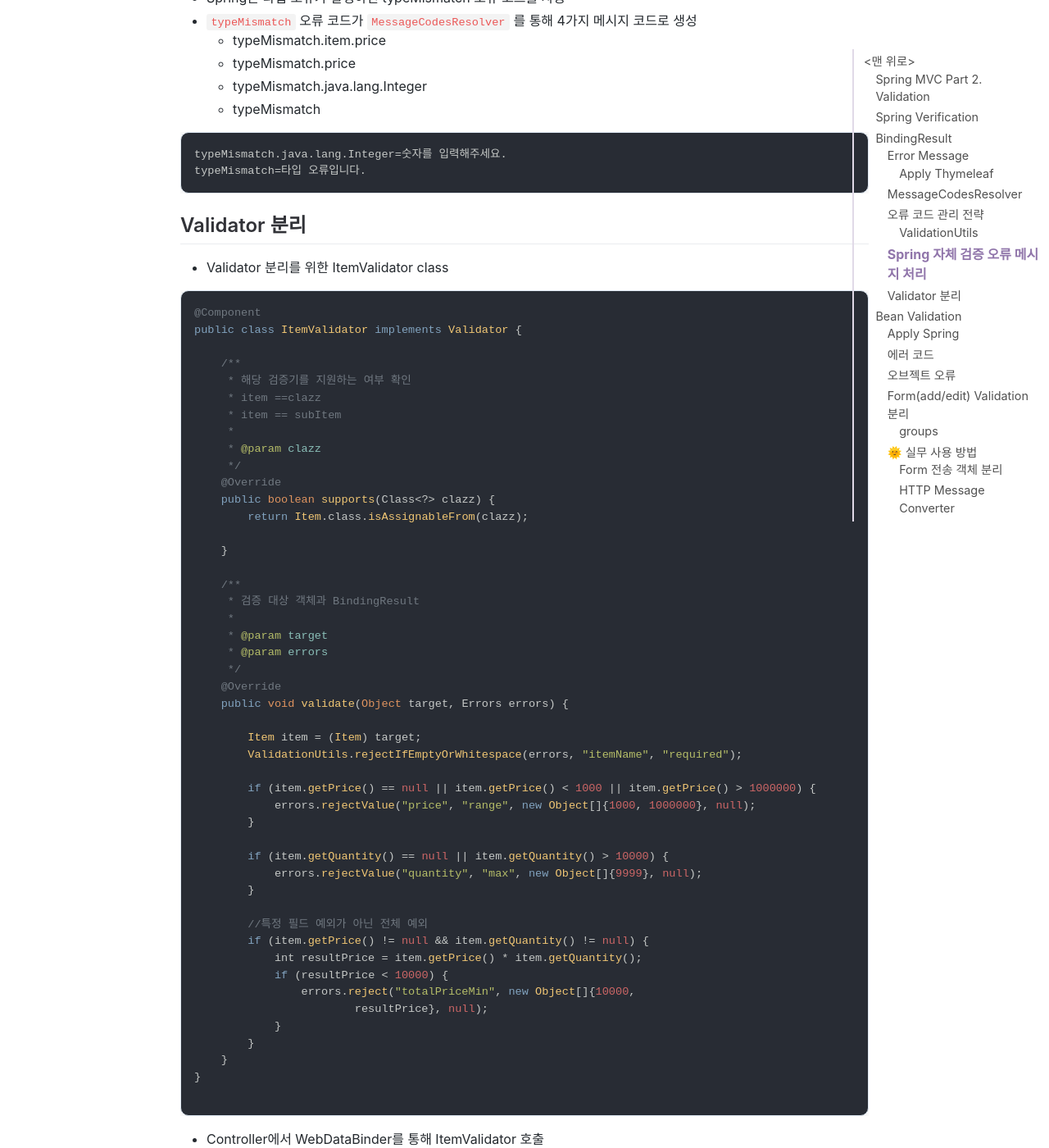
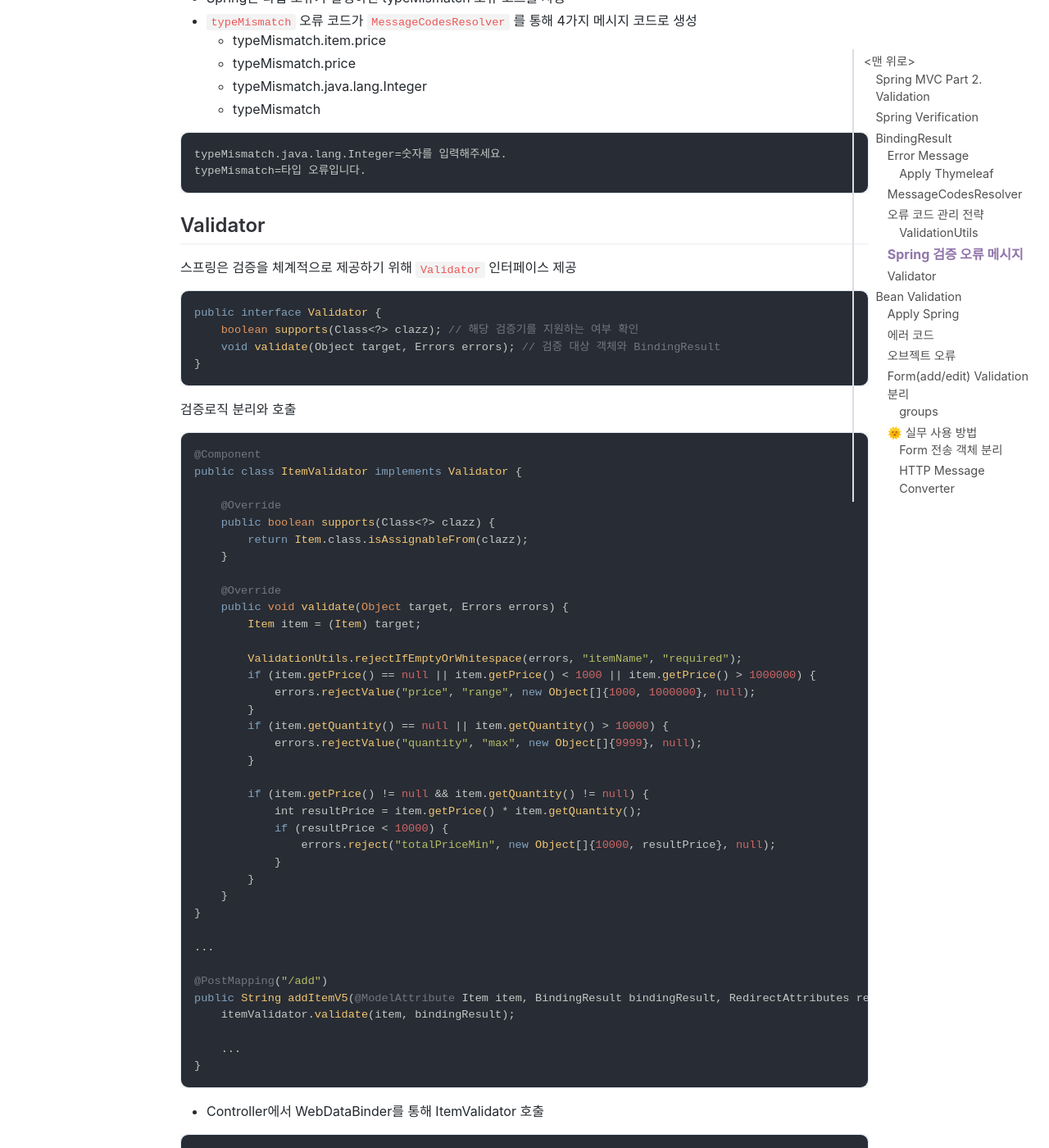
Before and after one commit to jihunparkme/jihunparkme.github.io, a Jekyll site: the page built from _posts/2021-10-12-Spring-MVC-Part2-Validation.md, in a window 1280 px wide and 1400 px high, scrolled down 7859 px. Shown: the whole window at 82% size. Built offline with Jekyll 4.4.1, drawn with Linux system fonts in a browser that asks for light colours; nearby versions of some CDN libraries; comment, search, counter and statistics services are not loaded; some of the changed text lies outside the part shown.

Commit message:
[Conquest of Spring]  Validator

````diff
--- a/_posts/2021-10-12-Spring-MVC-Part2-Validation.md
+++ b/_posts/2021-10-12-Spring-MVC-Part2-Validation.md
@@ -339,7 +339,7 @@ if (!StringUtils.hasText(item.getItemName())) {
 ValidationUtils.rejectIfEmptyOrWhitespace(bindingResult, "itemName", "required");
 ```
 
-## Spring 자체 검증 오류 메시지 처리
+## Spring 검증 오류 메시지
 
 - 주로 타입 정보가 맞지 않을 경우 Spring 직접 검증
 - Spring은 타입 오류가 발생하면 typeMismatch 오류 코드를 사용
@@ -352,6 +352,59 @@ ValidationUtils.rejectIfEmptyOrWhitespace(bindingResult, "itemName", "required")
 ```properties
 typeMismatch.java.lang.Integer=숫자를 입력해주세요.
 typeMismatch=타입 오류입니다.
+```
+
+## Validator
+
+스프링은 검증을 체계적으로 제공하기 위해 `Validator` 인터페이스 제공
+
+```java
+public interface Validator {
+    boolean supports(Class<?> clazz); // 해당 검증기를 지원하는 여부 확인
+    void validate(Object target, Errors errors); // 검증 대상 객체와 BindingResult
+}
+```
+
+검증로직 분리와 호출
+
+```java
+@Component
+public class ItemValidator implements Validator {
+
+    @Override
+    public boolean supports(Class<?> clazz) {
+        return Item.class.isAssignableFrom(clazz);
+    }
+
+    @Override
+    public void validate(Object target, Errors errors) {
+        Item item = (Item) target;
+
+        ValidationUtils.rejectIfEmptyOrWhitespace(errors, "itemName", "required");
+        if (item.getPrice() == null || item.getPrice() < 1000 || item.getPrice() > 1000000) {
+            errors.rejectValue("price", "range", new Object[]{1000, 1000000}, null);
+        }
+        if (item.getQuantity() == null || item.getQuantity() > 10000) {
+            errors.rejectValue("quantity", "max", new Object[]{9999}, null);
+        }
+
+        if (item.getPrice() != null && item.getQuantity() != null) {
+            int resultPrice = item.getPrice() * item.getQuantity();
+            if (resultPrice < 10000) {
+                errors.reject("totalPriceMin", new Object[]{10000, resultPrice}, null);
+            }
+        }
+    }
+}
+
+...
+
+@PostMapping("/add")
+public String addItemV5(@ModelAttribute Item item, BindingResult bindingResult, RedirectAttributes redirectAttributes) {
+    itemValidator.validate(item, bindingResult);
+
+    ...
+}
 ```
 
 
@@ -367,59 +420,10 @@ typeMismatch=타입 오류입니다.
 
 
 
-## Validator 분리
 
-- Validator 분리를 위한 ItemValidator class
 
-```java
-@Component
-public class ItemValidator implements Validator {
 
-    /**
-     * 해당 검증기를 지원하는 여부 확인
-     * item ==clazz
-     * item == subItem
-     *
-     * @param clazz
-     */
-    @Override
-    public boolean supports(Class<?> clazz) {
-        return Item.class.isAssignableFrom(clazz);
 
-    }
-
-    /**
-     * 검증 대상 객체과 BindingResult
-     *
-     * @param target
-     * @param errors
-     */
-    @Override
-    public void validate(Object target, Errors errors) {
-
-        Item item = (Item) target;
-        ValidationUtils.rejectIfEmptyOrWhitespace(errors, "itemName", "required");
-
-        if (item.getPrice() == null || item.getPrice() < 1000 || item.getPrice() > 1000000) {
-            errors.rejectValue("price", "range", new Object[]{1000, 1000000}, null);
-        }
-
-        if (item.getQuantity() == null || item.getQuantity() > 10000) {
-            errors.rejectValue("quantity", "max", new Object[]{9999}, null);
-        }
-
-        //특정 필드 예외가 아닌 전체 예외
-        if (item.getPrice() != null && item.getQuantity() != null) {
-            int resultPrice = item.getPrice() * item.getQuantity();
-            if (resultPrice < 10000) {
-                errors.reject("totalPriceMin", new Object[]{10000,
-                        resultPrice}, null);
-            }
-        }
-    }
-}
-
-```
 
 - Controller에서 WebDataBinder를 통해 ItemValidator 호출
 
````
